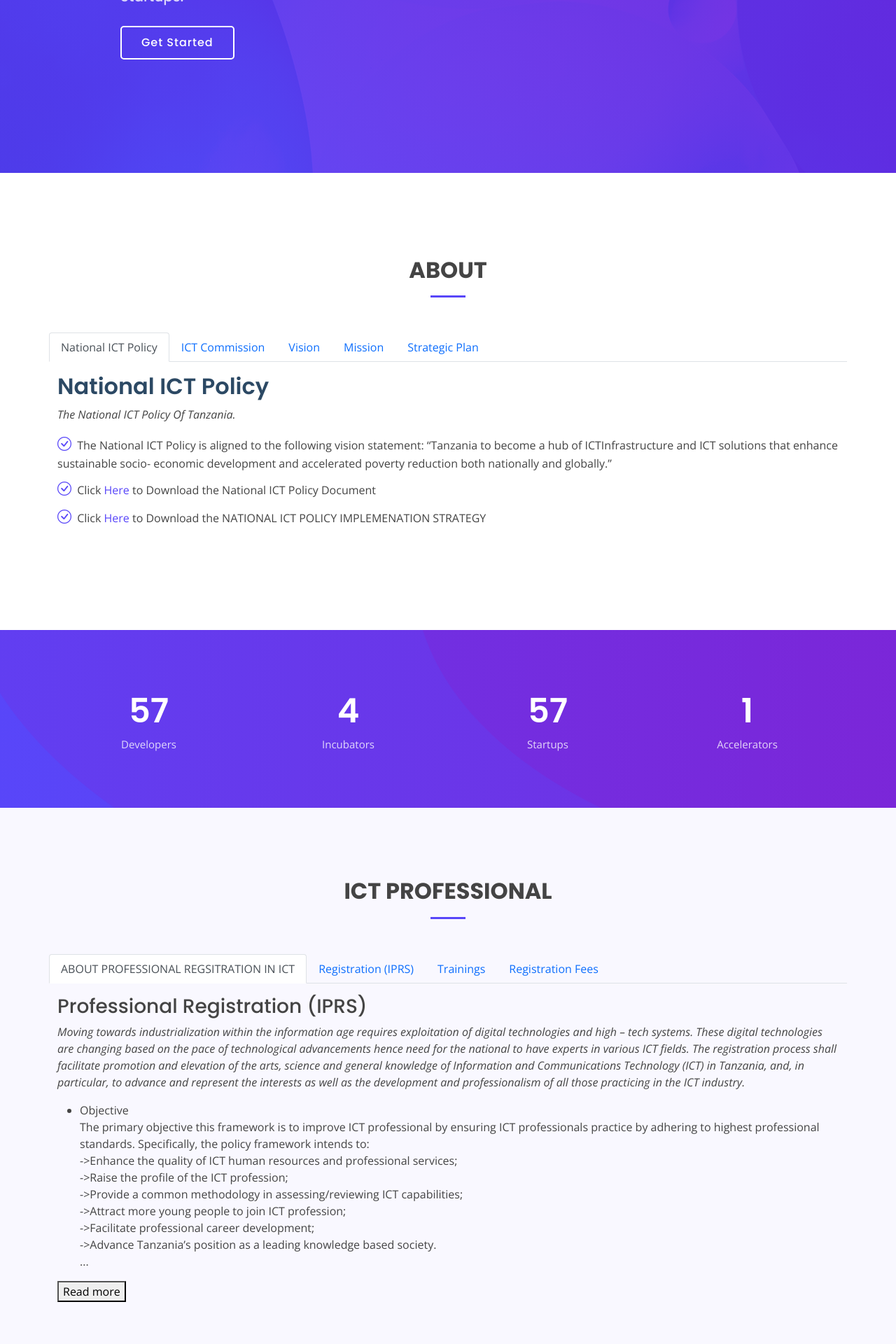
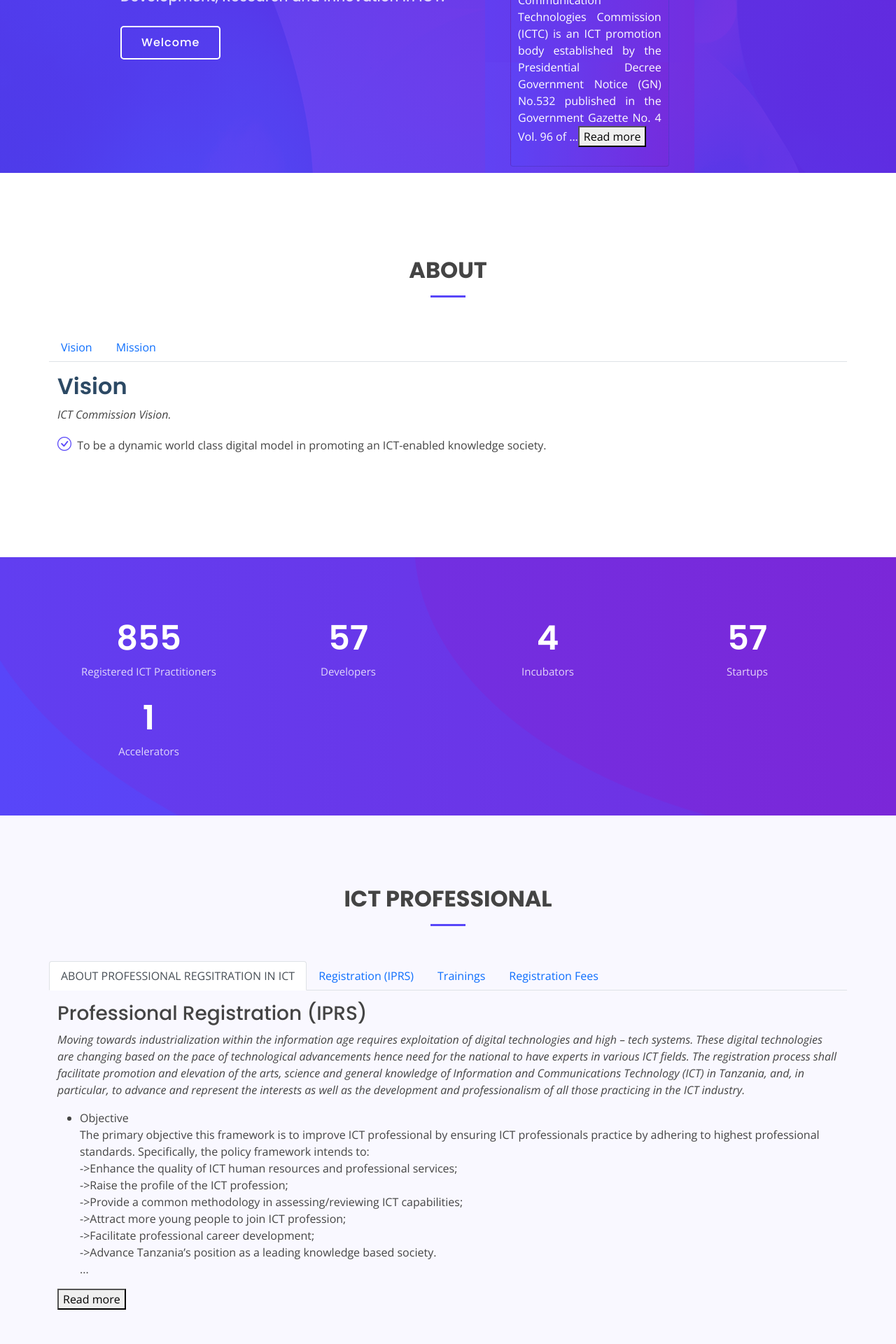
Before and after one commit to Mayenga/ictcStatic, a PHP site: page / in a window 1280 px wide. Shown: the part 553-2473 px from the top of the page at 70% size. Run offline with PHP 8.4, Linux system fonts and the light colour scheme.

Commit message:
changes of today 23/04/2022

```diff
--- a/index.php
+++ b/index.php
@@ -31,9 +31,46 @@
 
   <style>
     #more {display: none;}
+    #more2 {display: none;}
+    .card {
+        /* box-shadow: 0 4px 8px 0 rgba(0, 0, 0, 0.2); */
+        margin: 28px;
+        color:white;
+        background: linear-gradient(90deg, rgba(88, 70, 249, 0.5) 0%, rgba(123, 39, 216, 0.5) 100%), url("../siteimg/counts-bg.png") center center no-repeat;
+    }
+    .column {
+        float: left;
+        width: 70.0%;
+        margin-bottom: 0px;
+        padding: 0 8px;
+        background: linear-gradient(90deg, rgba(88, 70, 249, 0.5) 0%, rgba(123, 39, 216, 0.5) 100%), url("../siteimg/counts-bg.png") center center no-repeat;
+    }
+    html {
+       box-sizing: border-box;
+    }
+
+    *, *:before, *:after {
+        box-sizing: inherit;
+    }
+    .containerr::after, .row::after {
+        content: "";
+        clear: both;
+        display: table;
+        background: linear-gradient(90deg, rgba(88, 70, 249, 0.5) 0%, rgba(123, 39, 216, 0.5) 100%), url("../siteimg/counts-bg.png") center center no-repeat;
+    }
+
+    @media screen and (max-width: 650px) {
+        .column {
+            width: 10%;
+            display: block;
+        }
+    }
+
+
   </style>
 </head>
 <body>
+
     <!-- ======= Header ======= -->
     <header id="header" class="fixed-top ">
         <div class="container d-flex align-items-center justify-content-between">
@@ -42,17 +79,16 @@
 
         <nav id="navbar" class="navbar">
             <ul>
-            <li><a class="nav-link scrollto active" href="#hero">Home</a></li>
-            <li class="dropdown"><a class="nav-link scrollto" href="#about"><span>About Us</span> <i class="bi bi-chevron-down"></i></a>
+            <li><a class="nav-link scrollto active" href="#hero">HOME</a></li>
+            <li class="dropdown"><a class="nav-link scrollto" href="#about"><span>ABOUT US</span> <i class="bi bi-chevron-down"></i></a>
                 <ul>
-                <li><a href="#about">National ICT Policy</a></li>
-                <li><a href="#about">ICT Commision</a></li>
                 <li><a href="#about">Vision</a></li>
                 <li><a href="#about">Mission</a></li>
-                <li><a href="#about">Strategic Plan</a></li>
+                <li><a href="#about">Board Members</a></li>
+                <li><a href="#about">Management</a></li>
                 </ul>
             </li>
-            <li class="dropdown"><a href="#"><span>ICT Investiment</span> <i class="bi bi-chevron-down"></i></a>
+            <li class="dropdown"><a href="#"><span>ICT INVESTMENT</span> <i class="bi bi-chevron-down"></i></a>
                 <ul>
                 <li><a href="#">Startup Companies</a></li>
                 <li><a href="#">Digital Incubatots</a></li>
@@ -60,7 +96,7 @@
                 </ul>
             </li>
             <!-- <li><a class="nav-link scrollto" href="#services">Services</a></li> -->
-            <li class="dropdown"><a href="#professional"><span>ICT Professional</span> <i class="bi bi-chevron-down"></i></a>
+            <li class="dropdown"><a href="#professional"><span>ICT PROFESSIONAL</span> <i class="bi bi-chevron-down"></i></a>
                 <ul>
                 <li><a href="#professional">About</a></li>
                 <li><a href="https://iprs.ictc.go.tz/index.php/login" target="blank">Registration</a></li>
@@ -68,7 +104,7 @@
                 <li><a href="#professional">Fees</a></li>
                 </ul>
             </li>
-            <li class="dropdown"><a href="#"><span>ICT Reserach</span> <i class="bi bi-chevron-right"></i></a>
+            <li class="dropdown"><a href="#"><span>ICT RESEARCH</span> <i class="bi bi-chevron-right"></i></a>
                 <!-- <ul>
                 <li><a href="#">About</a></li>
                 <li><a href="#">Guids</a></li>
@@ -78,14 +114,20 @@
                 <li><a href="#">FAQs</a></li>
                 </ul> -->
             </li>
-            <li class="dropdown"><a href="#"><span>ICT Events</span><i class="bi bi-chevron-down"></i></a>
+            <li class="dropdown"><a href="#"><span>PARTNERS</span><i class="bi bi-chevron-down"></i></a>
                 <ul>
-                <li><a target="blank" href="https://taic.ictc.go.tz/">TAIC</a></li>
-                <li><a target="blank" href="https://www.youthdigitalsummit.org/">Tanzania Youth Digital Summit (TYDS2020)</a></li>
+                <li><a target="blank" href="https://www.uncdf.org/">UNCDF</a></li>
+                <li><a target="blank" href="https://www.dotrust.org/">DOT</a></li>
+                </ul>
+            </li>
+            <li class="dropdown"><a href="#"><span>ICT EVENTS</span><i class="bi bi-chevron-down"></i></a>
+                <ul>
+                <li><a target="blank" href="https://taic.ictc.go.tz/">TAIC2022</a></li>
+                <!-- <li><a target="blank" href="https://www.youthdigitalsummit.org/">Tanzania Youth Digital Summit (TYDS2020)</a></li> -->
                 </ul>
             </li>
             <!-- <li><a class="nav-link scrollto" href="#portfolio">Gallery</a></li> -->
-            <li><a class="nav-link scrollto" href="#contact">Contacts</a></li>
+            <li><a class="nav-link scrollto" href="#contact">CONTACTS</a></li>
             <li><a class="getstarted" href="https://softcenter.ictc.go.tz/" target="blank">Softcenter - Digital Incubation Portal</a></li>
             </ul>
             <i class="bi bi-list mobile-nav-toggle"></i>
@@ -99,11 +141,35 @@
             <div class="row justify-content-center">
                 <div class="col-xl-5 col-lg-6 pt-3 pt-lg-0 order-2 order-lg-1 d-flex flex-column justify-content-center">
                 <h1>We lead inclusive Knowledge and Information Society.</h1>
-                <h2>We register ICT Professionals and support Startups.</h2>
-                <div><a href="#about" class="btn-get-started scrollto">Get Started</a></div>
+                <h2>We promote ICT Investiment, Digital Skills Development, Research and Innovation in ICT.</h2>
+                <div><a href="#about" class="btn-get-started scrollto">Welcome</a></div>
                 </div>
                 <div class="col-xl-4 col-lg-6 order-1 order-lg-2 hero-img" data-aos="zoom-in" data-aos-delay="150">
-                <img src="ssiteimg/ictart.png" class="img-fluid animated" alt="">
+                    <div class="row">
+                        <div class="column">
+                            <div class="card">
+                                <img src="siteimg/dg.jpg" class="img-fluid animated" alt="Jane" style="width:100%">
+                                <div class="containerr">
+                                    <div style="text-align:center">
+                                        <h2 style="font-weight:bold">NKUNDWE MOSES MWASAGA</h2>
+                                        <p style="font-weight:bold" class="title">DIRECTOR GENERAL</p>
+                                    </div>
+                                    <h6 style="padding:10px;">Welcome to the ICT Commission!</h6>
+                                    <p style="text-align: justify;padding:10px;">The Information and Communication Technologies Commission (ICTC) is an ICT
+                                        promotion body established by the Presidential Decree Government Notice (GN)
+                                        No.532 published in the Government Gazette No. 4 Vol. 96 of  <span id="dots2">...</span><span id="more2">November 2015.
+                                        The key mandates of the ICT Commission as per establishment is to promote and
+                                        foster investment and development of ICT industry, advise and collaborate with
+                                        other stakeholders on ICT research and foresight on ICT trends, and building
+                                        capacity of ICT Professionals in Tanzania.
+                                        </span><button class="read-more2" onclick="myFunction2()" id="myBtn2">Read more</button></p>
+
+                                    <!-- <p><button class="button">Contact</button></p> -->
+                                </div>
+                            </div>
+                        </div>
+                    </div>
+                    <!-- <img src="ssiteimg/dg.jpg" class="img-fluid animated" alt=""> -->
                 </div>
             </div>
         </div>
@@ -121,7 +187,19 @@
             <div class="row">
             <!-- Tabs navs -->
             <ul class="nav nav-tabs mb-3" id="ex1" role="tablist">
-                <li class="nav-item" role="presentation">
+                <!-- <li class="nav-item" role="presentation">
+                    <a
+                        class="nav-link active"
+                        id="ex1-tab-0"
+                        data-mdb-toggle="tab"
+                        href="#ex1-tabs-0"
+                        role="tab"
+                        aria-controls="ex1-tabs-0"
+                        aria-selected="true"
+                        >Director General</a
+                    >
+                </li> -->
+                <!-- <li class="nav-item" role="presentation">
                 <a
                     class="nav-link active"
                     id="ex1-tab-1"
@@ -144,7 +222,7 @@
                     aria-selected="false"
                     >ICT Commission</a
                 >
-                </li>
+                </li> -->
                 <li class="nav-item" role="presentation">
                 <a
                     class="nav-link"
@@ -169,7 +247,7 @@
                     >Mission</a
                 >
                 </li>
-                <li class="nav-item" role="presentation">
+                <!-- <li class="nav-item" role="presentation">
                 <a
                     class="nav-link"
                     id="ex1-tab-5"
@@ -179,13 +257,13 @@
                     aria-controls="ex1-tabs-5"
                     aria-selected="false"
                     >Strategic Plan</a>
-                </li>
+                </li> -->
             </ul>
             <!-- Tabs navs -->
 
             <!-- Tabs content -->
             <div class="tab-content" id="ex1-content">
-                <div class="tab-pane fade show active" id="ex1-tabs-1" role="tabpanel" aria-labelledby="ex1-tab-1">
+                <!-- <div class="tab-pane fade show active" id="ex1-tabs-1" role="tabpanel" aria-labelledby="ex1-tab-1">
                 <div class="col-lg-12 pt-4 pt-lg-0 order-2 order-lg-1 content" id="ict-commision" data-aos="fade-right">
                     <h3>National ICT Policy</h3>
                     <p class="fst-italic">
@@ -196,7 +274,6 @@
                     <li><i class="bi bi-check-circle"></i> Click <a href="{{ asset('sitedocuments/national-ict-policy-proofed-final-nic-review-2.pdf') }}" target="blank">Here</a> to Download the National ICT Policy Document</li>
                     <li><i class="bi bi-check-circle"></i> Click <a href="{{ asset('sitedocuments/NATIONAL ICT POLICY IMPLEMENATION STRATEGY.pdf') }}" target="blank">Here</a> to Download the NATIONAL ICT POLICY IMPLEMENATION STRATEGY</li>
                     </ul>
-                    <!-- <a href="#" class="read-more">Read More <i class="bi bi-long-arrow-right"></i></a> -->
                 </div>
                 </div>
                 <div class="row tab-pane fade" id="ex1-tabs-2" role="tabpanel" aria-labelledby="ex1-tab-2">
@@ -210,10 +287,9 @@
                     <li><i class="bi bi-check-circle"></i> Genesis of the Information and Communication Technology (ICT) Commission is the National ICT Policy 2003 approved by the Government in March 2003 that directed to establish a body in the institutional framework of the sector to coordinate and facilitate policy implementation in the country.</li>
                     <li><i class="bi bi-check-circle"></i> The current National ICT Policy approved by the Government in May 2016 also mandates the ICT Commission a role of coordinating and facilitating implementation of national ICT initiatives countrywide. This will be done through promoting the ICT sector, recognizing and build capacity and skills of ICT Professionals, providing foresight and trends in ICT through research in collaboration with ICT stakeholders and, foster strategic investment in ICT.</li>
                     </ul>
-                    <!-- <a href="#" class="read-more">Read More <i class="bi bi-long-arrow-right"></i></a> -->
                 </div>
-                </div>
-                <div class="tab-pane fade" id="ex1-tabs-3" role="tabpanel" aria-labelledby="ex1-tab-3">
+                </div> -->
+                <div class="tab-pane fade show active" id="ex1-tabs-3" role="tabpanel" aria-labelledby="ex1-tab-3">
                 <div class="col-lg-12 pt-4 pt-lg-0 order-2 order-lg-1 content" id="ict-commision" data-aos="fade-right">
                     <h3>Vision</h3>
                     <p class="fst-italic">
@@ -264,22 +340,27 @@
 
             <div class="row counters">
 
-            <div class="col-lg-3 col-6 text-center">
+            <div class="col-lg-3 col-2 text-center">
+                <span data-purecounter-start="0" data-purecounter-end="855" data-purecounter-duration="1" class="purecounter"></span>
+                <p>Registered ICT Practitioners</p>
+            </div>
+
+            <div class="col-lg-3 col-2 text-center">
                 <span data-purecounter-start="0" data-purecounter-end="57" data-purecounter-duration="1" class="purecounter"></span>
                 <p>Developers</p>
             </div>
 
-            <div class="col-lg-3 col-6 text-center">
+            <div class="col-lg-3 col-2 text-center">
                 <span data-purecounter-start="0" data-purecounter-end="4" data-purecounter-duration="1" class="purecounter"></span>
                 <p>Incubators</p>
             </div>
 
-            <div class="col-lg-3 col-6 text-center">
+            <div class="col-lg-3 col-2 text-center">
                 <span data-purecounter-start="0" data-purecounter-end="57" data-purecounter-duration="1" class="purecounter"></span>
                 <p>Startups</p>
             </div>
 
-            <div class="col-lg-3 col-6 text-center">
+            <div class="col-lg-3 col-2 text-center">
                 <span data-purecounter-start="0" data-purecounter-end="1" data-purecounter-duration="1" class="purecounter"></span>
                 <p>Accelerators</p>
             </div>
@@ -1066,6 +1147,21 @@
             moreText.style.display = "inline";
         }
     }
+    function myFunction2() {
+        var dots = document.getElementById("dots2");
+        var moreText = document.getElementById("more2");
+        var btnText = document.getElementById("myBtn2");
+
+        if (dots.style.display === "none") {
+            dots.style.display = "inline";
+            btnText.innerHTML = "Read more";
+            moreText.style.display = "none";
+        } else {
+            dots.style.display = "none";
+            btnText.innerHTML = "Read less";
+            moreText.style.display = "inline";
+        }
+    }
   </script>
 </body>
 
```
Also changed, not shown: siteimg/dg.jpg (added).
